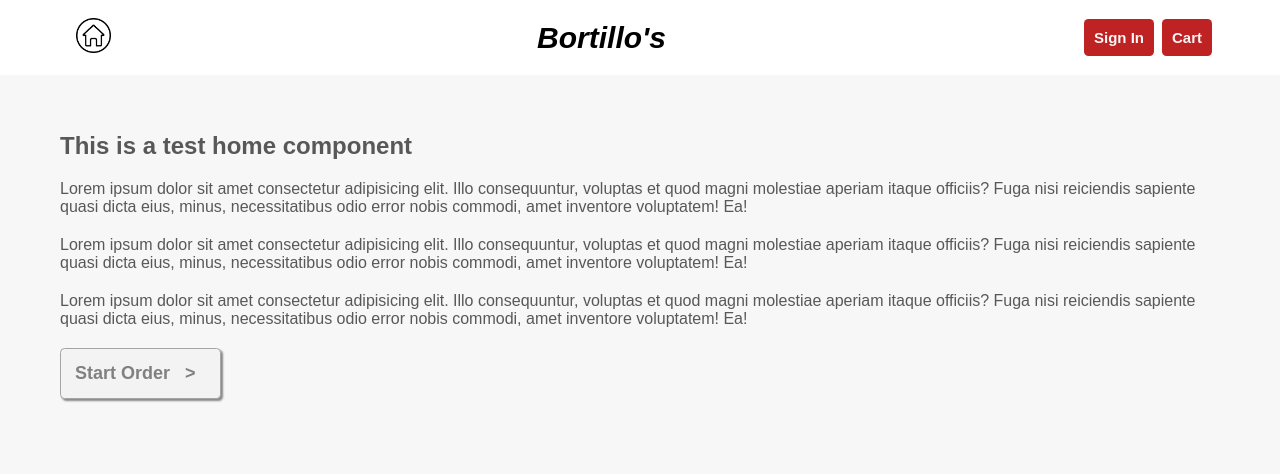
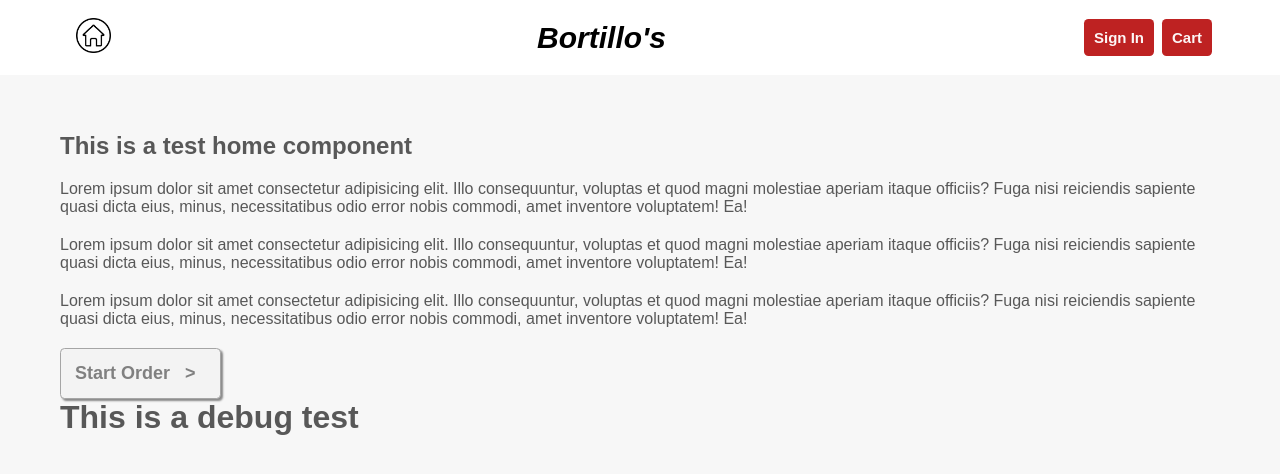
Before and after one commit to ConnorGIT5/Bortillos, a React (Create React App) app: page / in a window 1280 px wide. Shown: the top 474 px of the page. Built offline with nearby package versions, Linux system fonts and the light colour scheme.

Commit message:
github action auto deploy test into prod

```diff
--- a/src/App.js
+++ b/src/App.js
@@ -4,10 +4,10 @@ import { createBrowserRouter, Route, createRoutesFromElements, RouterProvider} f
 import Home from './pages/Home'
 import About from './pages/About'
 import SignIn from './pages/SignIn'
-import Cart from './components/Cart'
 
 // layout imports
 import RootLayout from "./layouts/RootLayout";
+import Cart from './components/Cart'
 
 const router = createBrowserRouter(
   createRoutesFromElements(
--- a/src/pages/Home.js
+++ b/src/pages/Home.js
@@ -14,7 +14,7 @@ export default function Home() {
             </p>
 
             <button><pre id='button_text'>Start Order   {'>'}  </pre></button>
-
+            <h1>This is a debug test</h1>
             <br /><br /><br /><br /><br /><br /><br /><br /><br /><br /><br /><br /><br /><br /><br /><br /><br /><br /><br /><br /><br /><br /><br /><br /><br /><br /><br /><br /><br /><br /><br /><br /><br />
         </div>
 
```
